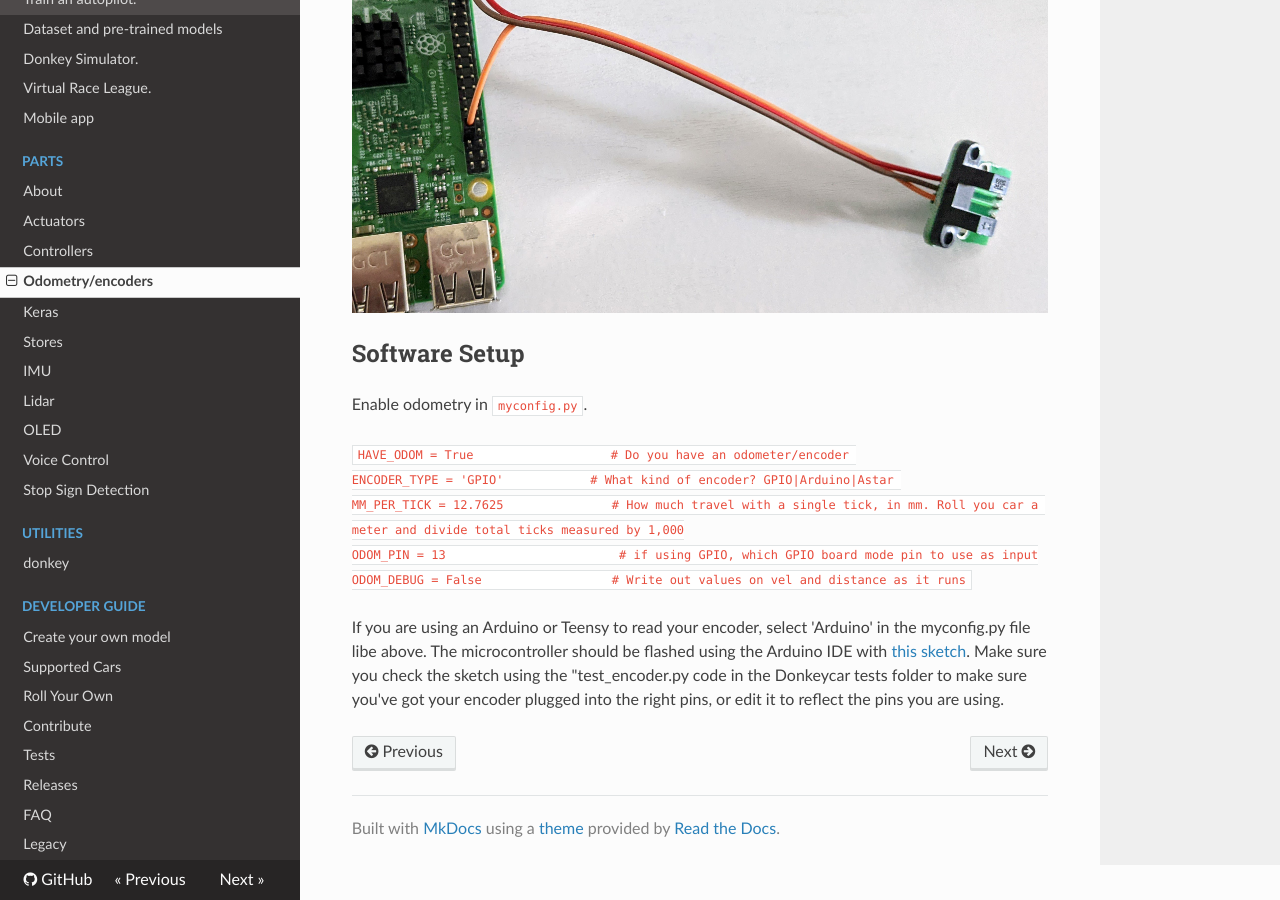
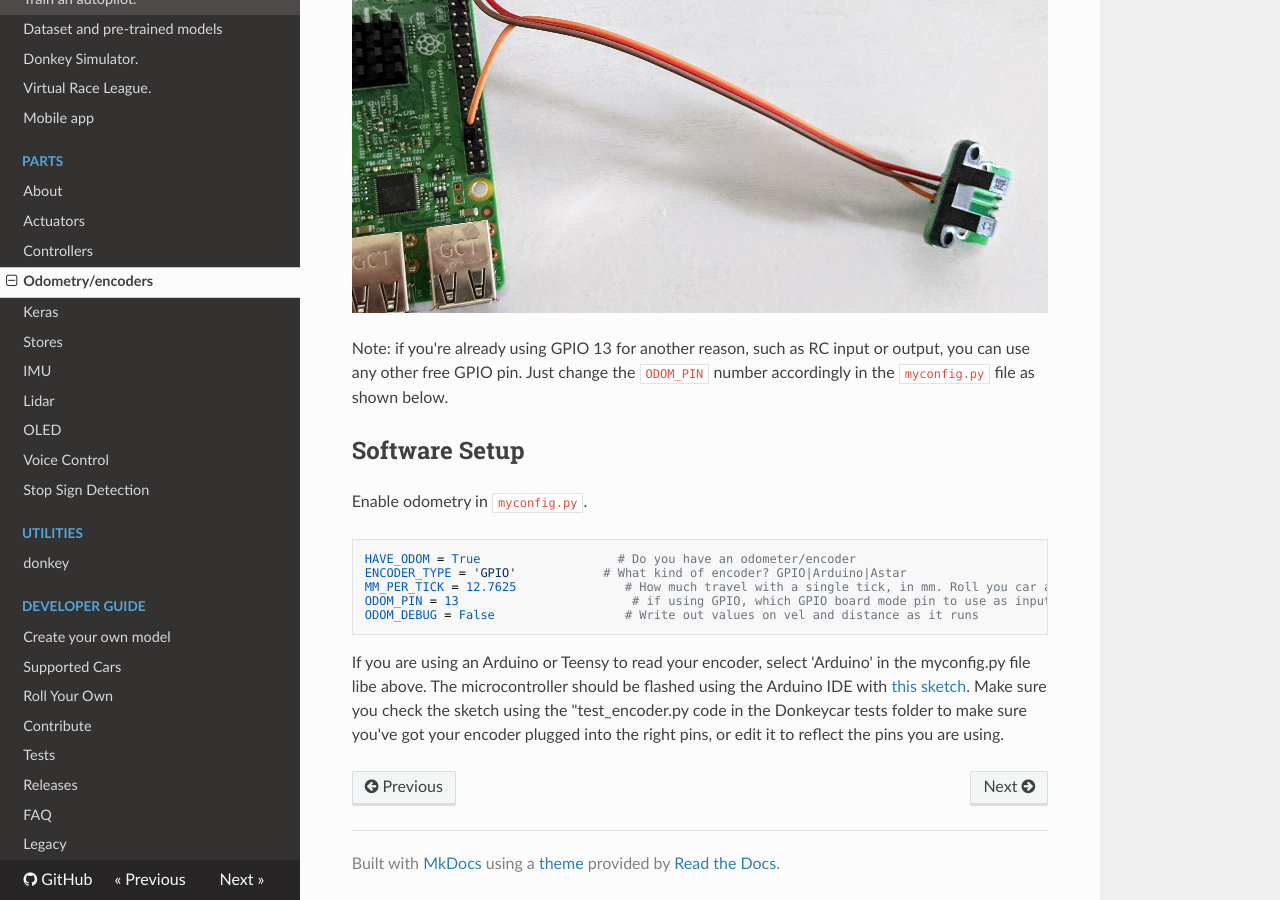
Before and after one commit to autorope/donkeydocs, an MkDocs documentation site: the page built from docs/parts/odometry.md, in a window 1280 px wide and 900 px high, scrolled down 4110 px. Built offline with MkDocs 1.6.1, drawn with Linux system fonts in a browser that asks for light colours; nearby versions of some CDN libraries; old or Windows-style settings are respelled for this version of MkDocs.

Commit message:
Closes issue 923
Explains that you can change to a different GPIO pin as needed

````diff
--- a/docs/parts/odometry.md
+++ b/docs/parts/odometry.md
@@ -47,12 +47,15 @@ Now replace the plate and drill two holes so you can screw in the encoder sensor
 Use three female-to-female jumper cables and connect the sensor to your RPi GPIO pins as follows. Connect the GND, V+ (which might say 5V or 3.3V) and data pin (which will say "Out or "D0") to the RPi 5V, Ground and GPIO 13 as shown here (if your sensor encoder has four pins, ignore the one that says "A0"):
 ![wiring diagram](../assets/encoder_wiring.jpg)
 
+Note: if you're already using GPIO 13 for another reason, such as RC input or output, you can use any other free GPIO pin. Just change the `ODOM_PIN` number accordingly in the `myconfig.py` file as shown below.
+
 
 ## Software Setup
 
 Enable odometry in `myconfig.py`.
 
-```HAVE_ODOM = True                   # Do you have an odometer/encoder
+```
+HAVE_ODOM = True                   # Do you have an odometer/encoder
 ENCODER_TYPE = 'GPIO'            # What kind of encoder? GPIO|Arduino|Astar
 MM_PER_TICK = 12.7625               # How much travel with a single tick, in mm. Roll you car a meter and divide total ticks measured by 1,000
 ODOM_PIN = 13                        # if using GPIO, which GPIO board mode pin to use as input
````
